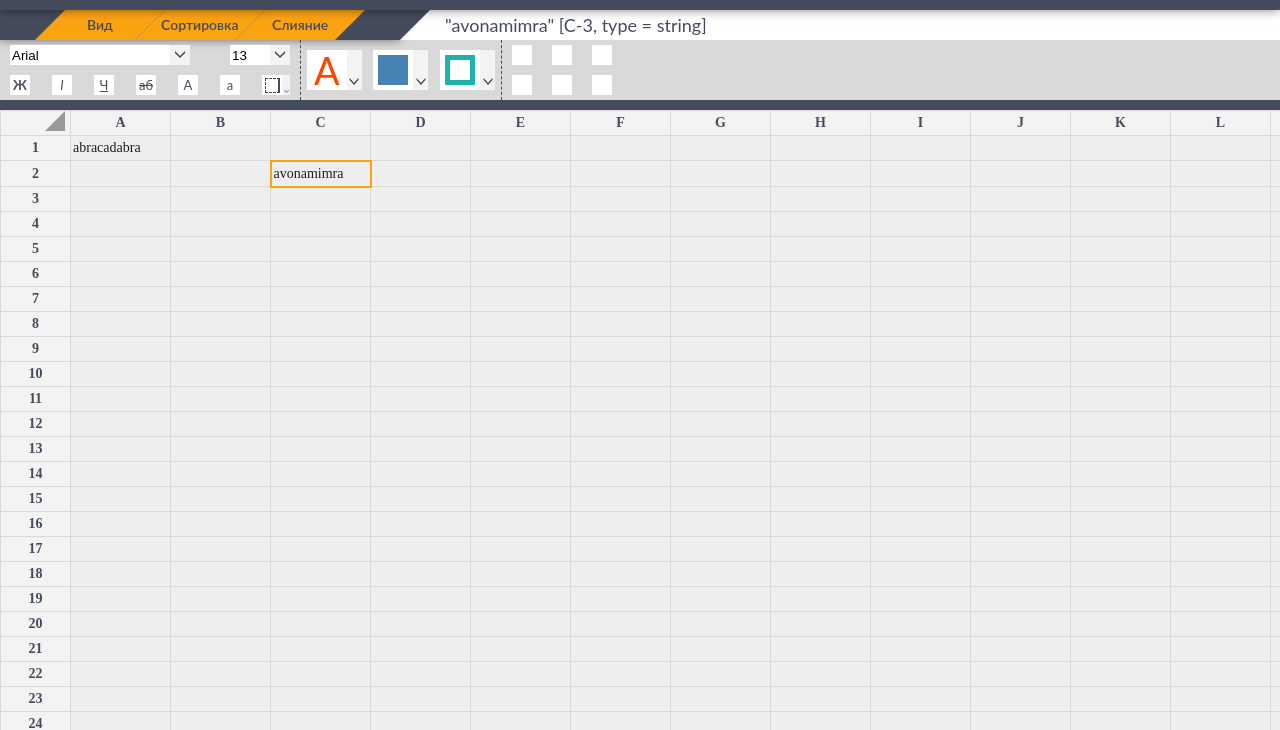
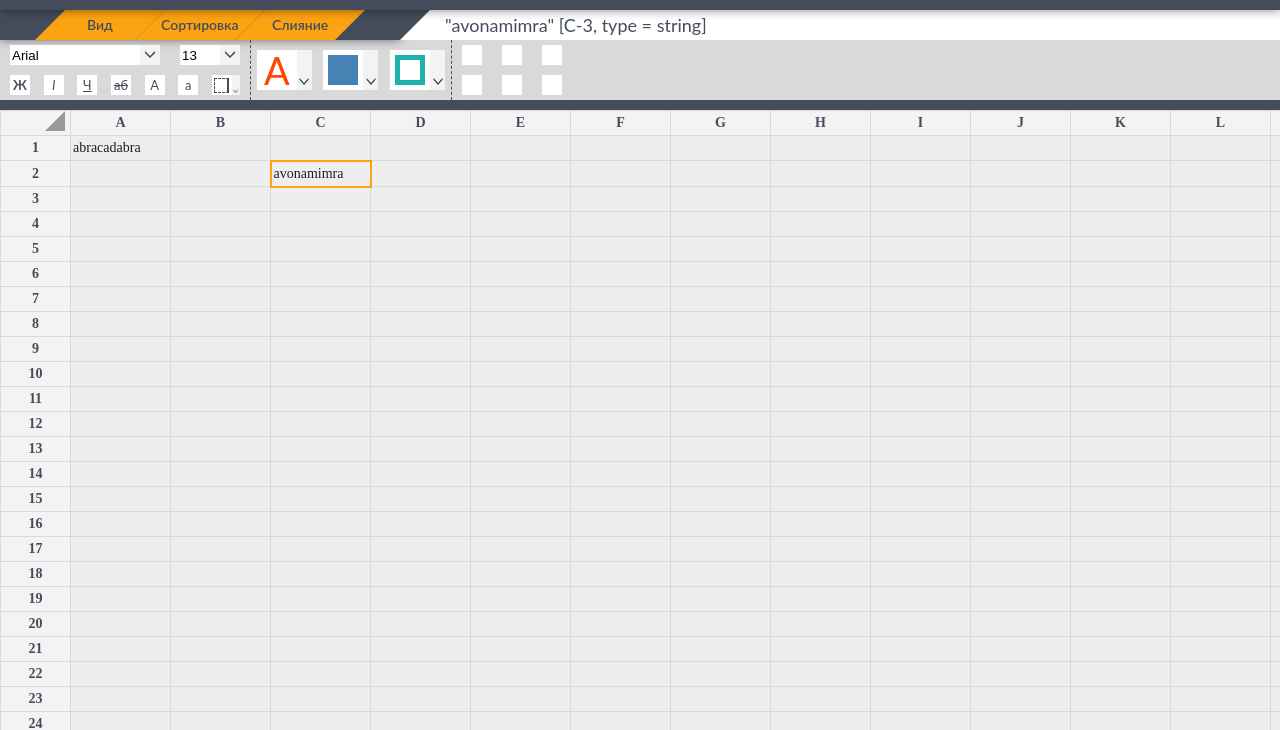
Before and after one commit to bmstu-iu9/utp2020-11-spreadsheet, a website: page src/client/workspace.html in a window 1280 px wide. Shown: the part 70-800 px from the top of the page. Drawn offline with Linux system fonts and the light colour scheme.

Commit message:
buttons margins fixed

```diff
--- a/src/client/styles/workspace.css
+++ b/src/client/styles/workspace.css
@@ -104,7 +104,7 @@ div.toolbar-row {
 }
 
 div#toolbar-font {
-  width: 300px;
+  width: 250px;
   border-right: 1px dashed #444c5c;
 }
 
@@ -166,7 +166,7 @@ div.unbar-button-big {
 }
 
 #input-font {
-  width: 160px;
+  width: 130px;
 }
 
 #input-fontsize {
```
